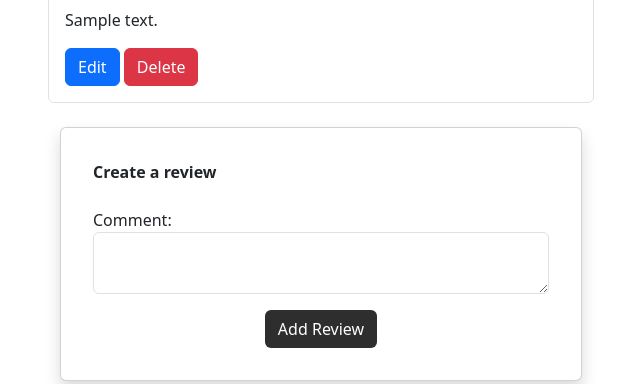
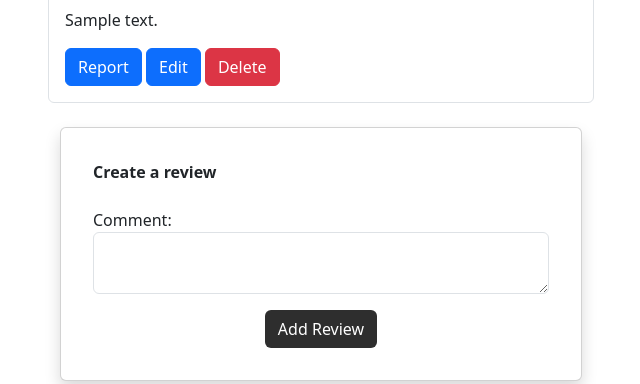
Before and after one commit to RushMaples/MovieStore, a Django app: page /movies/1/ in a window 1280 px wide. Shown: the part 451-835 px from the top of the page, without its empty margins (34-674 px from the left). Run offline with Django 5.2, Linux system fonts and the light colour scheme; a user stored in the database is signed in; data comes from the database, SQL or seed files in the repository; both versions use the stored data as it was after the commit; tables that the repository leaves empty hold one stand-in row (values such as "Sample post"); some libraries are stand-ins or nearby versions.

Commit message:
Added report feature

```diff
--- a/moviestore/movies/templates/movies/show.html
+++ b/moviestore/movies/templates/movies/show.html
@@ -42,6 +42,9 @@
               {{ review.date }}
             </h6>
             <p class="card-text">{{ review.comment }}</p>
+            <a class="btn btn-primary"
+              href="{% url 'movies.report_review' id=template_data.movie.id review_id=review.id %}">Report
+            </a>
             {% if user.is_authenticated and user == review.user %}
             <a class="btn btn-primary"
               href="{% url 'movies.edit_review' id=template_data.movie.id review_id=review.id %}">Edit
--- a/moviestore/movies/urls.py
+++ b/moviestore/movies/urls.py
@@ -7,4 +7,5 @@ urlpatterns = [
     path('<int:id>/review/create/', views.create_review, name='movies.create_review'),
     path('<int:id>/review/<int:review_id>/edit/', views.edit_review, name='movies.edit_review'),
     path('<int:id>/review/<int:review_id>/delete/', views.delete_review, name='movies.delete_review'),
+    path('<int:id>/review/<int:review_id>/delete/', views.report_review, name='movies.report_review'),
 ]
--- a/moviestore/movies/views.py
+++ b/moviestore/movies/views.py
@@ -55,6 +55,11 @@ def edit_review(request, id, review_id):
     else:
         return redirect('movies.show', id=id)
 
+def report_review(request, id, review_id):
+    review = get_object_or_404(Review, id=review_id, user=request.user)
+    review.delete()
+    return redirect('movies.show', id=id)
+
 @login_required
 def delete_review(request, id, review_id):
     review = get_object_or_404(Review, id=review_id, user=request.user)
```
Also changed, not shown: moviestore/db.sqlite3.
